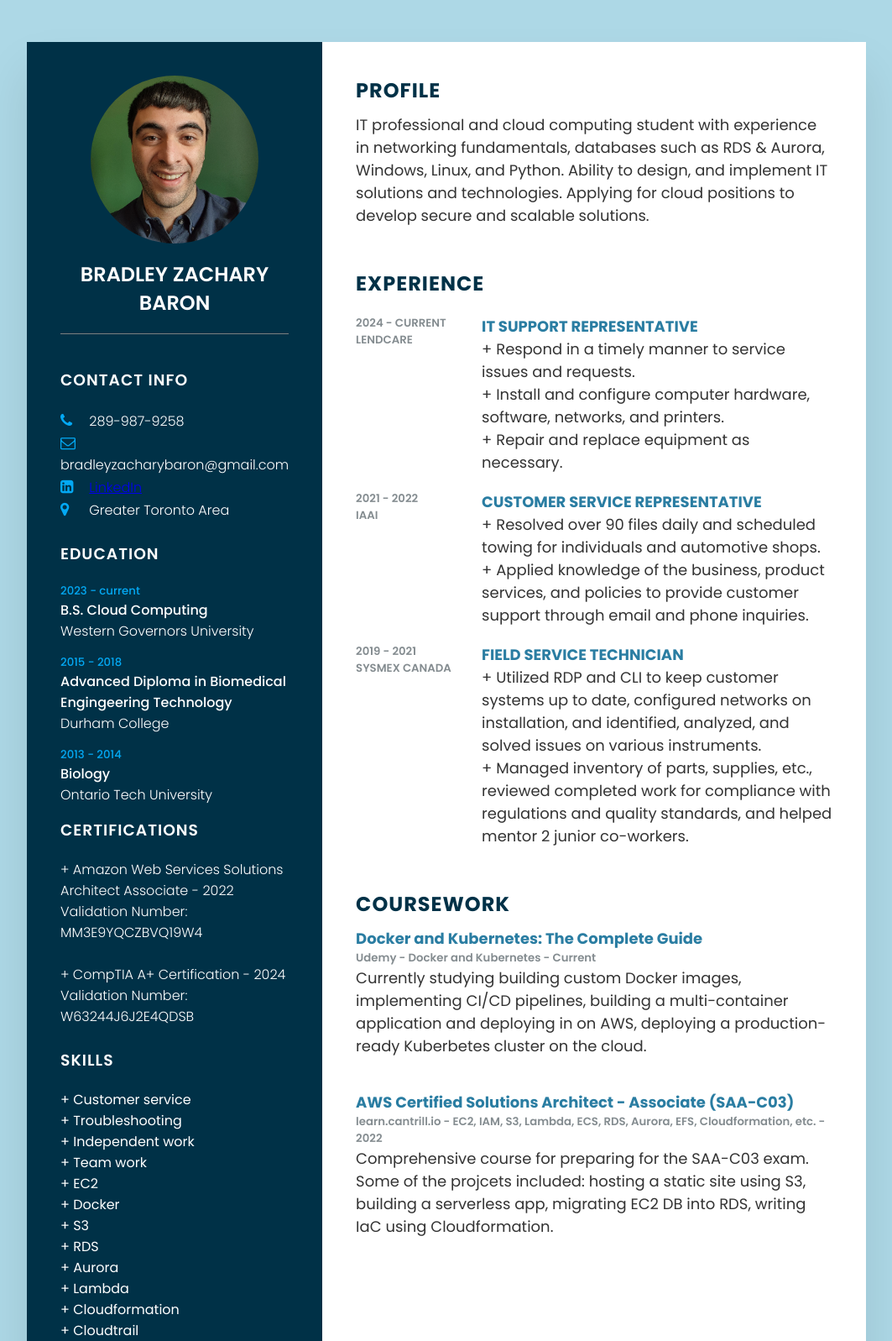
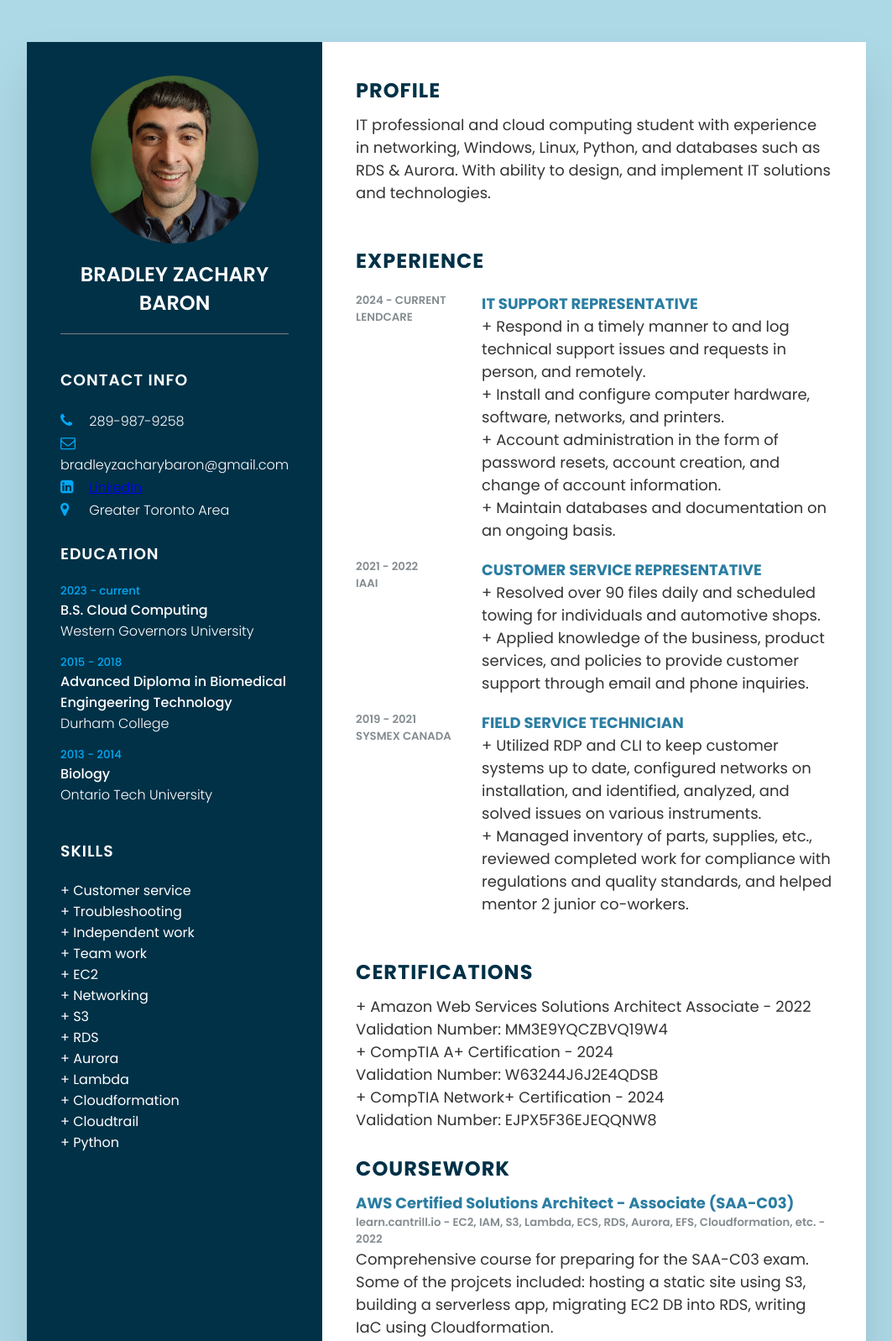
Before and after one commit to BMETtoIT/Cloud-Resume-Challenge, a plain HTML site: page Resume Website/index.html in a window 1280 px wide. Shown: the top 1597 px of the page at 84% size, without its empty margins (108-1171 px from the left). Drawn offline with Linux system fonts and the light colour scheme; no server answers.

Commit message:
Update index.html

```diff
--- a/Resume Website/index.html
+++ b/Resume Website/index.html
@@ -90,16 +90,6 @@
             </li>
           </ul>
         </div>
-        <div class="Certification">
-          <h3 class="title">Certifications</h3>
-          <h4 style="font-weight: 300">
-            + Amazon Web Services Solutions Architect Associate - 2022<br />
-            Validation Number: MM3E9YQCZBVQ19W4<br />
-            <br />
-            + CompTIA A+ Certification - 2024<br />
-            Validation Number: W63244J6J2E4QDSB
-          </h4>
-        </div>
         <br />
         <div class="skills">
           <h3 class="title">Skills</h3>
@@ -109,7 +99,7 @@
             + Independent work<br />
             + Team work<br />
             + EC2<br />
-            + Docker<br />
+            + Networking<br />
             + S3<br />
             + RDS<br />
             + Aurora<br />
@@ -124,11 +114,10 @@
         <div class="about">
           <h2 class="title2">Profile</h2>
           <p>
-            IT professional and cloud computing student with experience in networking
-            fundamentals, databases such as RDS & Aurora, Windows, Linux, and
-            Python. Ability to design, and implement IT solutions and
-            technologies. Applying for cloud positions to develop secure and
-            scalable solutions.
+            IT professional and cloud computing student with experience in networking,
+            Windows, Linux, Python, and databases such as RDS & Aurora.
+            With ability to design, and implement IT solutions and
+            technologies.
           </p>
         </div>
         <div class="about">
@@ -141,11 +130,13 @@
             <div class="text">
               <h4>IT Support Representative</h4>
               <p>
-                + Respond in a timely manner to service issues and requests.
+                + Respond in a timely manner to and log technical support issues and requests in person, and remotely.
                 <br />
                 + Install and configure computer hardware, software, networks, and printers.
                 <br />
-                + Repair and replace equipment as necessary.
+                + Account administration in the form of password resets, account creation, and change of account information.
+                <br />
+                + Maintain databases and documentation on an ongoing basis.
               </p>
             </div>
           </div>
@@ -185,14 +176,21 @@
 
         </div>
 
+        <div class="Certification">
+          <h2 class="title2">Certifications</h2>
+          <p>
+            + Amazon Web Services Solutions Architect Associate - 2022<br />
+            Validation Number: MM3E9YQCZBVQ19W4<br />
+            + CompTIA A+ Certification - 2024<br />
+            Validation Number: W63244J6J2E4QDSB<br />
+            + CompTIA Network+ Certification - 2024<br />
+            Validation Number: EJPX5F36EJEQQNW8<br /><br />
+          </p>
+          </h4>
+        </div>
+
         <div class="Coursework">
           <h2 class="title2">Coursework</h2>
-              <h4>Docker and Kubernetes: The Complete Guide</h4>
-              <h5>Udemy - Docker and Kubernetes - Current</h5>
-              <p>
-                Currently studying building custom Docker images, implementing CI/CD pipelines, building a multi-container application and deploying in on AWS, deploying a production-ready Kuberbetes cluster on the cloud.
-              </p>
-            <br />
               <h4>AWS Certified Solutions Architect - Associate (SAA-C03)</h4>
               <h5>learn.cantrill.io - EC2, IAM, S3, Lambda, ECS, RDS, Aurora, EFS, Cloudformation, etc. - 2022</h5>
               <p>
```
